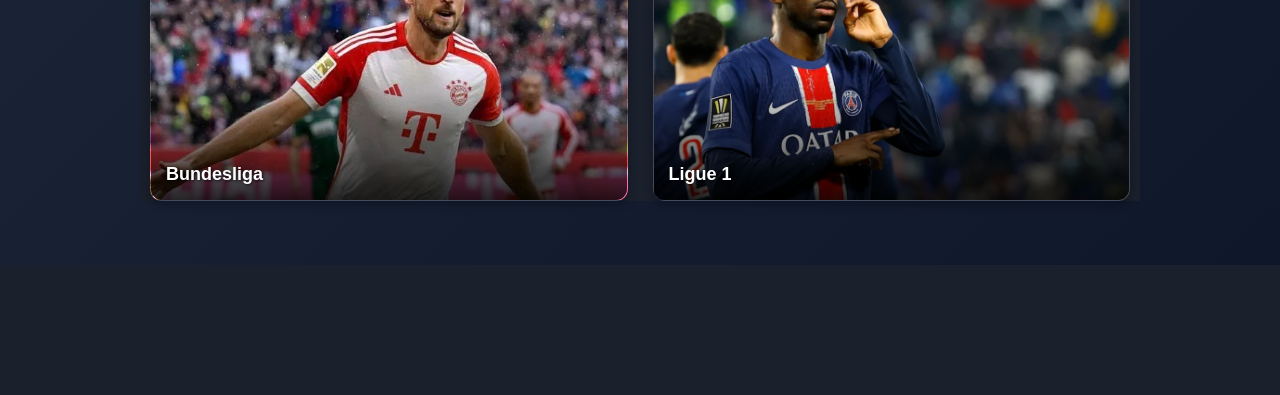
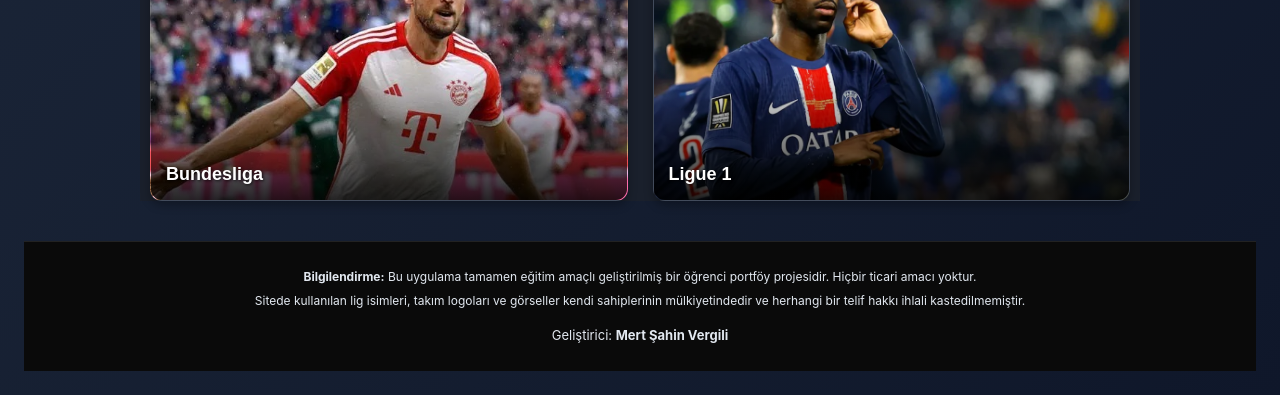
Before and after one commit to 52mert/soccer, a website: page ligler.htm in a window 1280 px wide. Shown: the part 785-1180 px from the top of the page. Before the commit the page ends 1050 px from the top, so only its background shows below. Drawn offline with nearby package versions, Linux system fonts and the light colour scheme.

Commit message:
Update ligler.htm

```diff
--- a/ligler.htm
+++ b/ligler.htm
@@ -132,5 +132,12 @@
 <script src="https://cdn.jsdelivr.net/npm/@supabase/supabase-js@2"></script>
 
 <script src="ligler.js"></script>
+    <div style="text-align: center; padding: 25px 15px; margin-top: 40px; border-top: 1px solid #222; font-size: 12px; color: #777; line-height: 1.6; background-color: #0a0a0a;">
+        <p style="margin: 0;"><strong>Bilgilendirme:</strong> Bu uygulama tamamen eğitim amaçlı geliştirilmiş bir öğrenci portföy projesidir. Hiçbir ticari amacı yoktur.</p>
+        <p style="margin: 5px 0 0 0;">Sitede kullanılan lig isimleri, takım logoları ve görseller kendi sahiplerinin mülkiyetindedir ve herhangi bir telif hakkı ihlali kastedilmemiştir.</p>
+        <p style="margin: 15px 0 0 0; color: #aaa; font-size: 13px;">
+            Geliştirici: <span style="color: #00ff00; font-weight: bold;">Mert Şahin Vergili</span>
+        </p>
+    </div>
 </body>
 </html>
```
